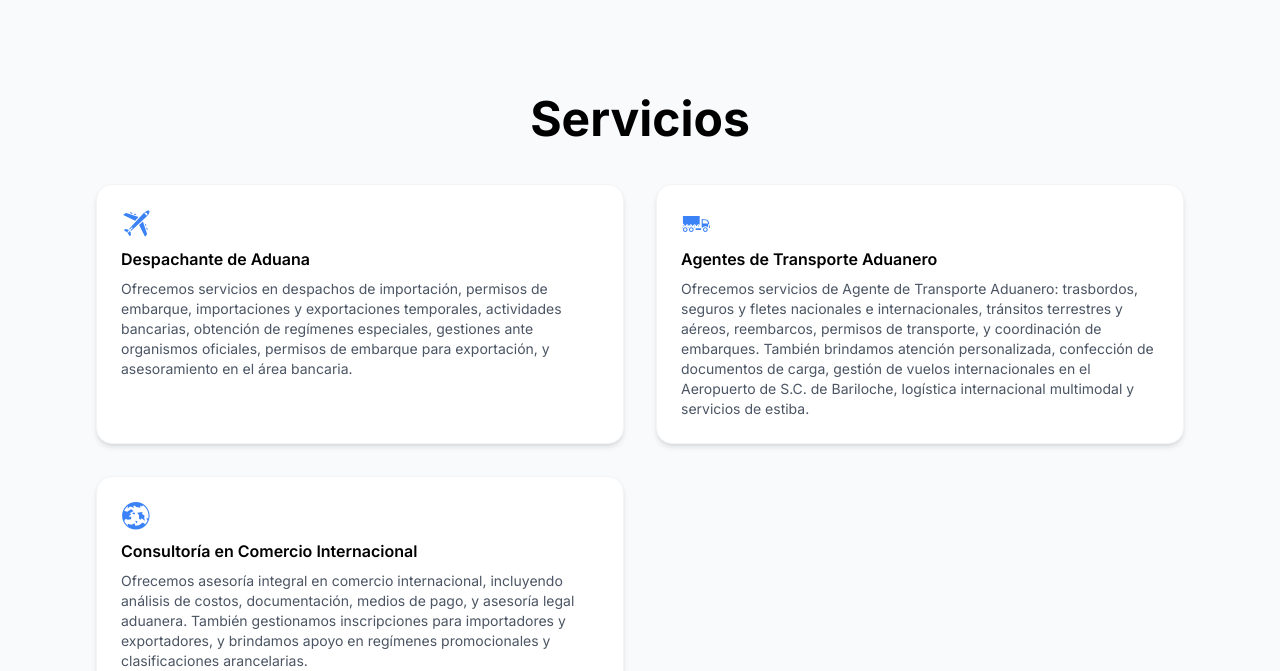
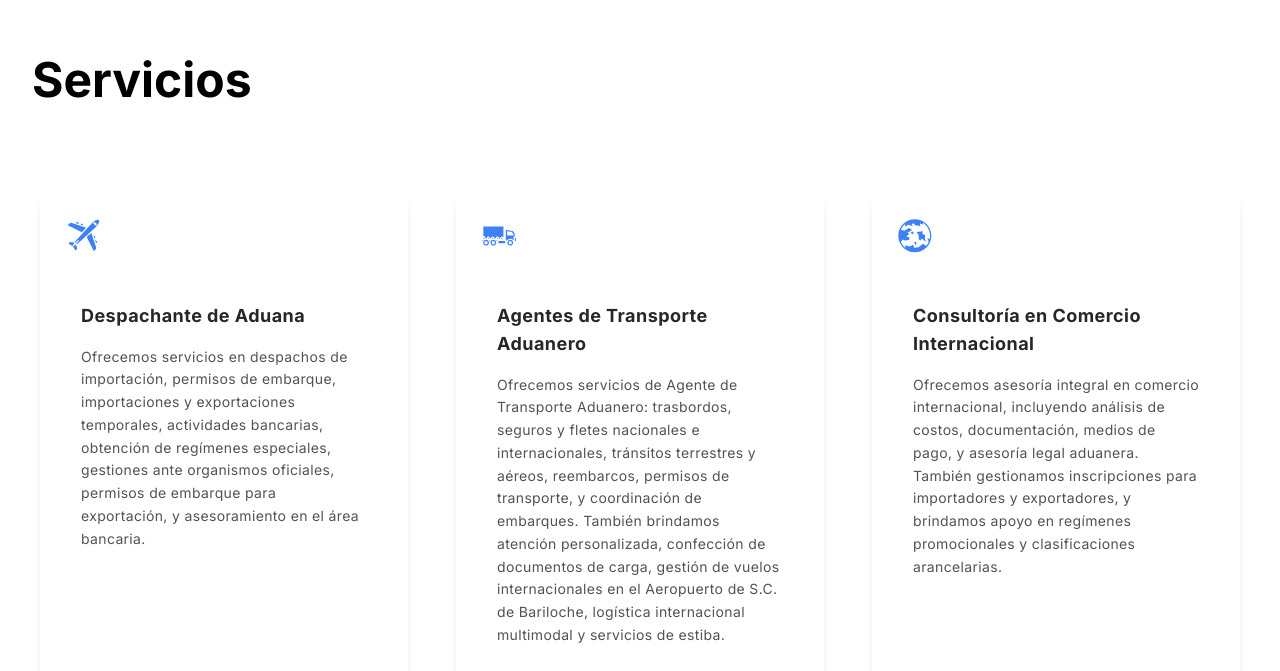
Before and after one commit to mazzodevelopments/matteozzi-lavilla, a Next.js app: page / in a window 1280 px wide. Shown: the part 3209-3880 px from the top of the page. Built offline with nearby package versions, Linux system fonts and the light colour scheme.

Commit message:
Cambios servicios

```diff
--- a/app/pages/Servicios.tsx
+++ b/app/pages/Servicios.tsx
@@ -1,5 +1,6 @@
 'use client';
-import React from 'react';
+import React, { useState } from 'react';
+import { motion, AnimatePresence } from 'framer-motion';
 import {
     GiCommercialAirplane,
     GiPlanePilot,
@@ -8,7 +9,6 @@ import {
     GiTruck,
     GiWorld
 } from 'react-icons/gi';
-import { motion } from 'framer-motion';
 
 interface Servicio {
     title: string;
@@ -21,33 +21,60 @@ interface ServiciosProps {
 }
 
 export default function Servicios({ content }: ServiciosProps) {
+    const [hoveredIndex, setHoveredIndex] = useState<number | null>(null);
+
     return (
         <section
             id="servicios"
-            className="flex justify-center items-center min-h-screen text-center bg-gray-50"
+            className="flex justify-center items-center min-h-screen"
         >
-            <div className="w-full max-w-6xl p-8">
-                <h1 className="text-2xl md:text-4xl lg:text-5xl font-bold text-black dark:text-white leading-relaxed lg:leading-snug mb-8 mx-auto">
+            <div className="w-full max-w-7xl p-8">
+                <h1 className="text-2xl md:text-4xl lg:text-5xl font-bold text-black leading-relaxed lg:leading-snug mb-8 mx-auto">
                     Servicios
                 </h1>
 
-                <div className="grid grid-cols-1 sm:grid-cols-2 gap-8">
-                    {content.map((item, index) => (
-                        <motion.div
-                            key={index}
-                            className="bg-white p-6 rounded-2xl shadow-md cursor-pointer transition duration-300 ease-in-out transform hover:scale-105 hover:shadow-lg border border-gray-100"
-                            whileHover={{ scale: 1.05 }}
+                <div className="grid grid-cols-1 md:grid-cols-2 lg:grid-cols-3 gap-8 py-10">
+                    {content.map((item, idx) => (
+                        <div
+                            key={item.title}
+                            className="relative group block p-2 h-full w-full max-w-sm"
+                            onMouseEnter={() => setHoveredIndex(idx)}
+                            onMouseLeave={() => setHoveredIndex(null)}
                         >
-                            <div className="flex items-center mb-2 text-3xl text-blue-500">
-                                {item.icon}
+                            <AnimatePresence>
+                                {hoveredIndex === idx && (
+                                    <motion.span
+                                        className="absolute inset-0 h-full w-full bg-neutral-200 block rounded-3xl"
+                                        layoutId="hoverBackground"
+                                        initial={{ opacity: 0 }}
+                                        animate={{
+                                            opacity: 1,
+                                            transition: { duration: 0.15 }
+                                        }}
+                                        exit={{
+                                            opacity: 0,
+                                            transition: {
+                                                duration: 0.15,
+                                                delay: 0.2
+                                            }
+                                        }}
+                                    />
+                                )}
+                            </AnimatePresence>
+                            <div className="rounded-2xl h-full w-full p-6 overflow-hidden bg-white border border-transparent group-hover:border-gray-200 relative z-20 shadow-md transition-transform duration-300 ease-in-out transform hover:scale-105 hover:shadow-lg">
+                                <div className="relative z-50 flex items-center mb-4 text-4xl text-blue-500">
+                                    {item.icon}
+                                </div>
+                                <div className="p-4">
+                                    <h4 className="text-zinc-800 font-bold tracking-wide mt-4 text-lg">
+                                        {item.title}
+                                    </h4>
+                                    <p className="mt-4 text-zinc-600 tracking-wide leading-relaxed text-sm">
+                                        {item.description}
+                                    </p>
+                                </div>
                             </div>
-                            <h3 className="text-l font-semibold mb-2 text-left">
-                                {item.title}
-                            </h3>
-                            <p className="text-sm text-gray-600 text-left">
-                                {item.description}
-                            </p>
-                        </motion.div>
+                        </div>
                     ))}
                 </div>
             </div>
```
